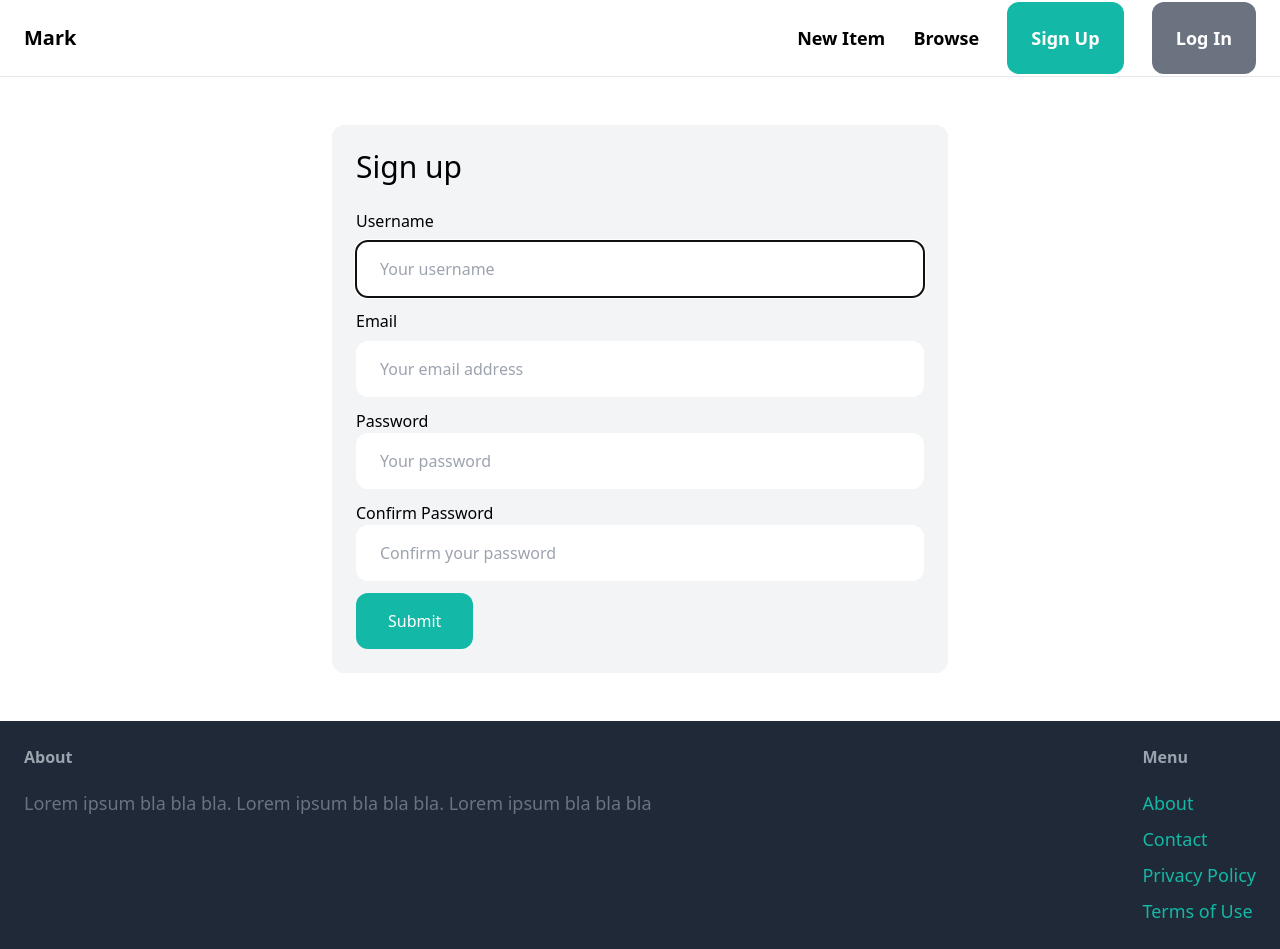
After one commit to VioletPilot/Django-Marketplace-Test, a Django app: page /signup/ in a window 1280 px wide. The commit adds this page. Run offline with Django 5.2, Linux system fonts and the light colour scheme; some libraries are stand-ins or nearby versions.

Commit message:
Completed Sign Up chapter

```diff
--- a/Mark/Mark/urls.py
+++ b/Mark/Mark/urls.py
@@ -18,11 +18,9 @@ from django.conf import settings
 from django.conf.urls.static import static
 from django.contrib import admin
 from django.urls import path, include
-from core.views import index, contact
 
 urlpatterns = [
-    path('', index ,name='index'),
+    path('', include('core.urls')),
     path('items/', include('item.urls')),
-    path('contact/', contact ,name='contact'),
     path('admin/', admin.site.urls),
 ] + static(settings.MEDIA_URL, document_root=settings.MEDIA_ROOT)
--- /dev/null
+++ b/Mark/core/forms.py
@@ -0,0 +1,28 @@
+from django import forms
+from django.contrib.auth.forms import UserCreationForm
+from django.contrib.auth.models import User
+
+class SignupForm(UserCreationForm):
+    class Meta:
+        model = User
+        fields = ('username','email','password1','password2')
+
+    username=forms.CharField(widget=forms.TextInput(attrs={
+        'placeholder':'Your username',
+        'class':'w-full py-4 px-6 rounded-xl',
+    }))
+
+    email=forms.CharField(widget=forms.EmailInput(attrs={
+        'placeholder':'Your email address',
+        'class':'w-full py-4 px-6 rounded-xl',
+    }))
+
+    password1=forms.CharField(widget=forms.PasswordInput(attrs={
+        'placeholder':'Your password',
+        'class':'w-full py-4 px-6 rounded-xl',
+    }))
+
+    password2=forms.CharField(widget=forms.PasswordInput(attrs={
+        'placeholder':'Confirm your password',
+        'class':'w-full py-4 px-6 rounded-xl',
+    }))
--- a/Mark/core/templates/core/base.html
+++ b/Mark/core/templates/core/base.html
@@ -17,7 +17,7 @@
                 <a href="#" class="text-lg font-semibold hover:text-gray-500">New Item</a>
                 <a href="#" class="text-lg font-semibold hover:text-gray-500">Browse</a>
 
-                <a href="#" class="px-6 py-6 text-lg font-semibold bg-teal-500 text-white rounded-xl hover:bg-teal-700">Sign Up</a>
+                <a href="{% url 'core:signup'%}" class="px-6 py-6 text-lg font-semibold bg-teal-500 text-white rounded-xl hover:bg-teal-700">Sign Up</a>
                 <a href="#" class="px-6 py-6 text-lg font-semibold bg-gray-500 text-white rounded-xl hover:bg-gray-700">Log In</a>
             </div>
         </nav>
@@ -37,7 +37,7 @@
                 <h3 class="mb-5 font-semibold text-gray-400">Menu</h3>
                 <ul class="space-y-2">
                     <li><a href="#" class="text-lg text-teal-500 hover:text-teal-700">About</a></li>
-                    <li><a href="{% url 'contact' %}" class="text-lg text-teal-500 hover:text-teal-700">Contact</a></li>
+                    <li><a href="{% url 'core:contact' %}" class="text-lg text-teal-500 hover:text-teal-700">Contact</a></li>
                     <li><a href="#" class="text-lg text-teal-500 hover:text-teal-700">Privacy Policy</a></li>
                     <li><a href="#" class="text-lg text-teal-500 hover:text-teal-700">Terms of Use</a></li>
             </div>
--- /dev/null
+++ b/Mark/core/templates/core/signup.html
@@ -0,0 +1,46 @@
+{% extends 'core/base.html' %}
+
+{% block title %}Sign Up{% endblock %}
+
+{% block content %}
+<div class="w-1/2 my-6 mx-auto p-6 bg-gray-100 rounded-xl">
+    <h1 class="mb-6 text-3xl">Sign up</h1>
+
+    <form method="post" action=".">
+        {% csrf_token %}
+
+        <div class="mb-3">
+            <label class="inline-block mb-2">Username</label><br>
+            {{ form.username }}
+        </div>
+
+        <div class="mb-3">
+            <label class="inline-block mb-2">Email</label><br>
+            {{ form.email }}
+        </div>
+
+        <div class="mb-3">
+            <label class="inline-bloxk mb-2">Password</label><br>
+            {{ form.password1 }}
+        </div>
+
+        <div class="mb-3">
+            <label class="inline-bloxk mb-2">Confirm Password</label><br>
+            {{ form.password2 }}
+        </div>
+
+        {% if form.errors or form.non_filed_errors %}
+            <div class="mb-3 p-6 bg-red-100 rounded-xl">
+                {% for field in form %}
+                    {{field.errors}}
+                {% endfor %}
+
+                {{ form.non_field_errors }}
+
+            </div>
+        {% endif %}
+
+        <button class="py-4 px-8 text.lg bg-teal-500 hover:bg-teal-700 rounded-xl text-white">Submit</button>
+</div>
+
+{% endblock %}
--- /dev/null
+++ b/Mark/core/urls.py
@@ -0,0 +1,12 @@
+from django.urls import path
+
+from . import views
+
+app_name = 'core'
+
+urlpatterns = [
+    path('',views.index,name='index'),
+    path('contact/',views.contact,name='contact'),
+    path('signup/',views.signup,name='signup'),
+
+]
--- a/Mark/core/views.py
+++ b/Mark/core/views.py
@@ -1,6 +1,8 @@
-from django.shortcuts import render
+from django.shortcuts import render,redirect
 
 from item.models import Category,Item
+
+from .forms import SignupForm
 
 # Create your views here.
 def index(request):
@@ -15,3 +17,18 @@ def index(request):
 
 def contact(request):
     return render(request, 'core/contact.html')
+
+def signup(request):
+    if request.method=='POST':
+        form = SignupForm(request.POST)
+
+        if form.is_valid():
+            form.save()
+
+            return redirect('/login/')
+    else:
+        form = SignupForm()
+
+    return render(request,'core/signup.html',{
+        'form':form
+    })
```
Also changed, not shown: Mark/db.sqlite3.
